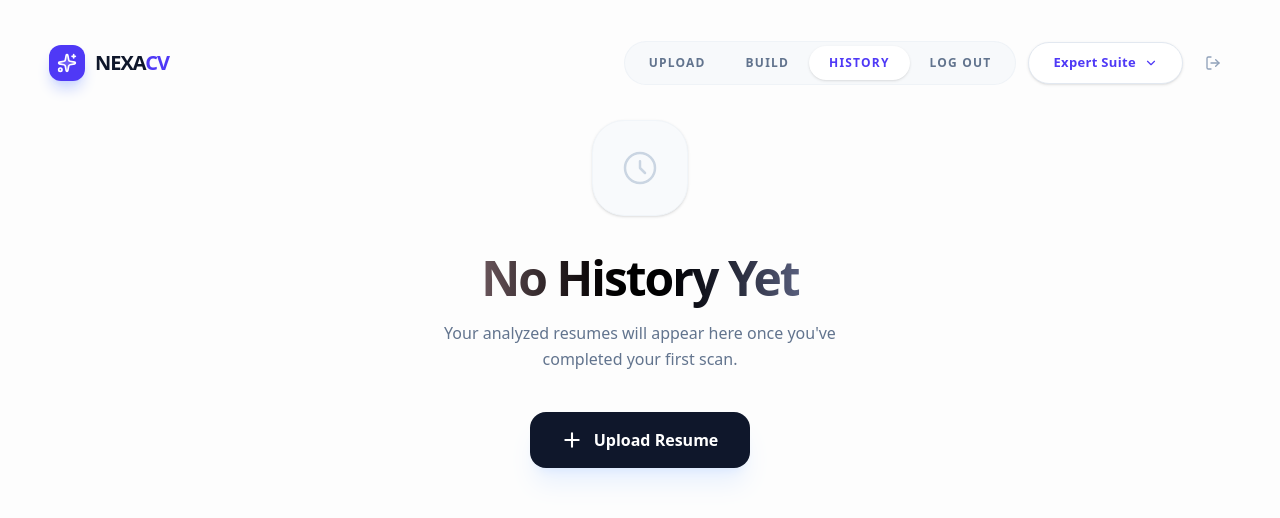
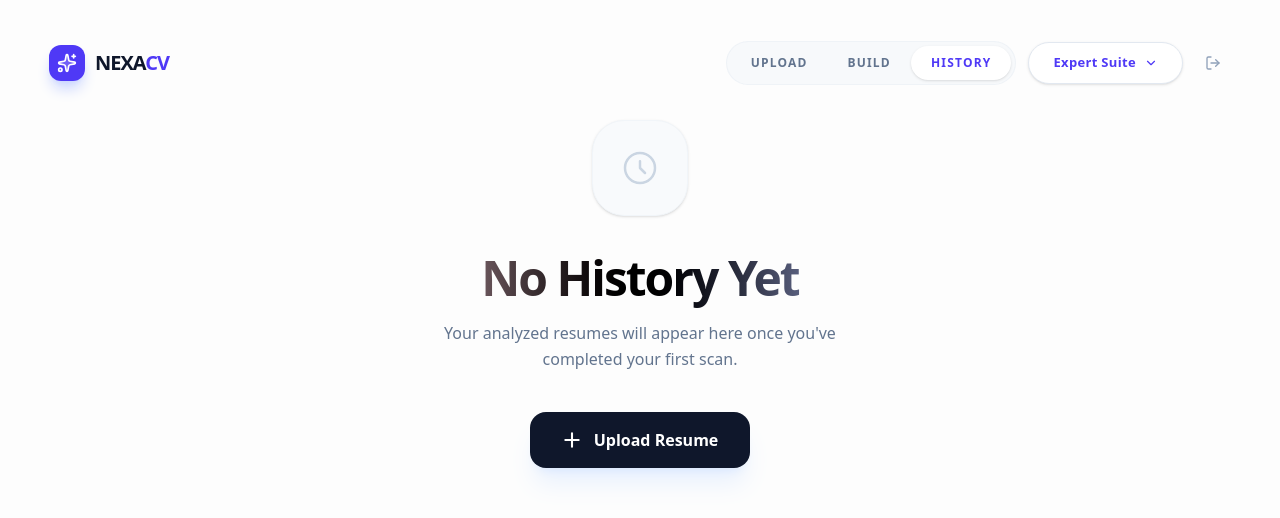
Before and after one commit to st-darwin/AI-resume-analyzer, a React (Vite) app: page /History in a window 1280 px wide. Shown: the top 518 px of the page. Built offline with nearby package versions, Linux system fonts and the light colour scheme; a web font is replaced by a local one.

Commit message:
Update Navbar.tsx

```diff
--- a/src/components/Navbar.tsx
+++ b/src/components/Navbar.tsx
@@ -35,7 +35,7 @@ const Navbar = () => {
     { name: 'Upload', path: '/Upload', icon: <FileUp className="w-4 h-4"/> },
     { name: 'Build', path: '/ResumeBuilder', icon: <PenTool className="w-4 h-4"/> },
     { name: 'History', path: '/History', icon: <History className="w-4 h-4"/> },
-     { name: 'Log out', path: '/logout', icon: <LogOut className="w-4 h-4"/> },
+
   ];
 
   return (
```
